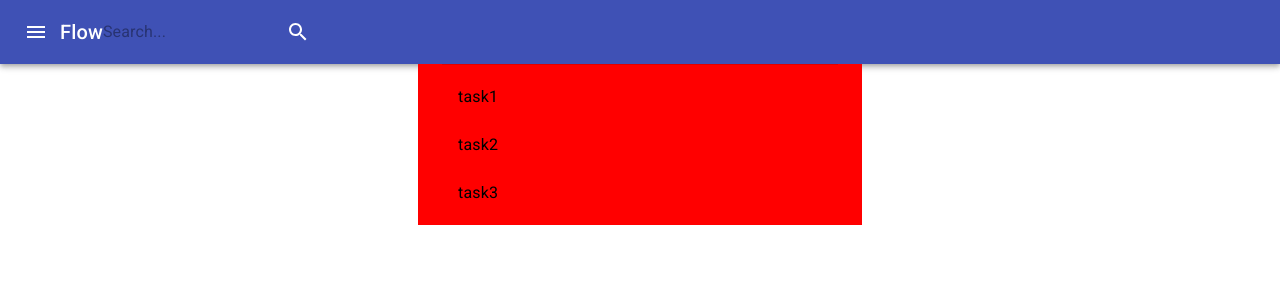
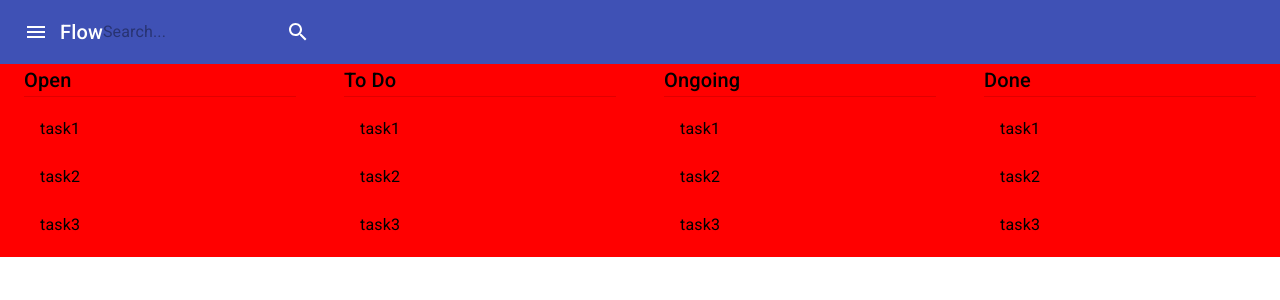
Before and after one commit to jeremeylee/Flow, a React (Create React App) app in the folder client/: page / in a window 1280 px wide. Shown: the top 300 px of the page. Built offline with nearby package versions, Linux system fonts and the light colour scheme.

Commit message:
Created logic to implement multiple processes

```diff
--- a/client/src/App.js
+++ b/client/src/App.js
@@ -2,10 +2,15 @@ import React, { useState } from 'react';
 import Header from './components/Header';
 import Process from './components/Process';
 import { DragDropContext } from 'react-beautiful-dnd';
+import Grid from '@material-ui/core/Grid';
 
 const App = (props) => {
-  const test = ["task1", "task2", "task3"];
-  const [task, setTask] = useState(test);
+  const testTask = ["task1", "task2", "task3"];
+  const testProcess = ["Open", "To Do", "Ongoing", "Done"];
+
+  const [task, setTask] = useState(testTask);
+  const [process, setProcess] = useState(testProcess);
+
   const handleDragEnd = (result) => {
 
     const {destination, source, draggableId } = result;
@@ -32,10 +37,20 @@ const App = (props) => {
       <Header />
       <DragDropContext
         onDragEnd={handleDragEnd}
+        spacing={3}
       >
-        <Process
-          test={task}
-        />
+        <Grid
+          container
+        >
+          {process.map((processName) => (
+            <Grid item xs={12} sm={8} md={6} lg={3}>
+              <Process
+                processName={processName}
+                test={task}
+              />
+            </Grid>
+          ))}
+        </Grid>
       </DragDropContext>
 
     </div>
```
Also changed, not shown: client/src/components/Header.js (line endings or trailing spaces).
